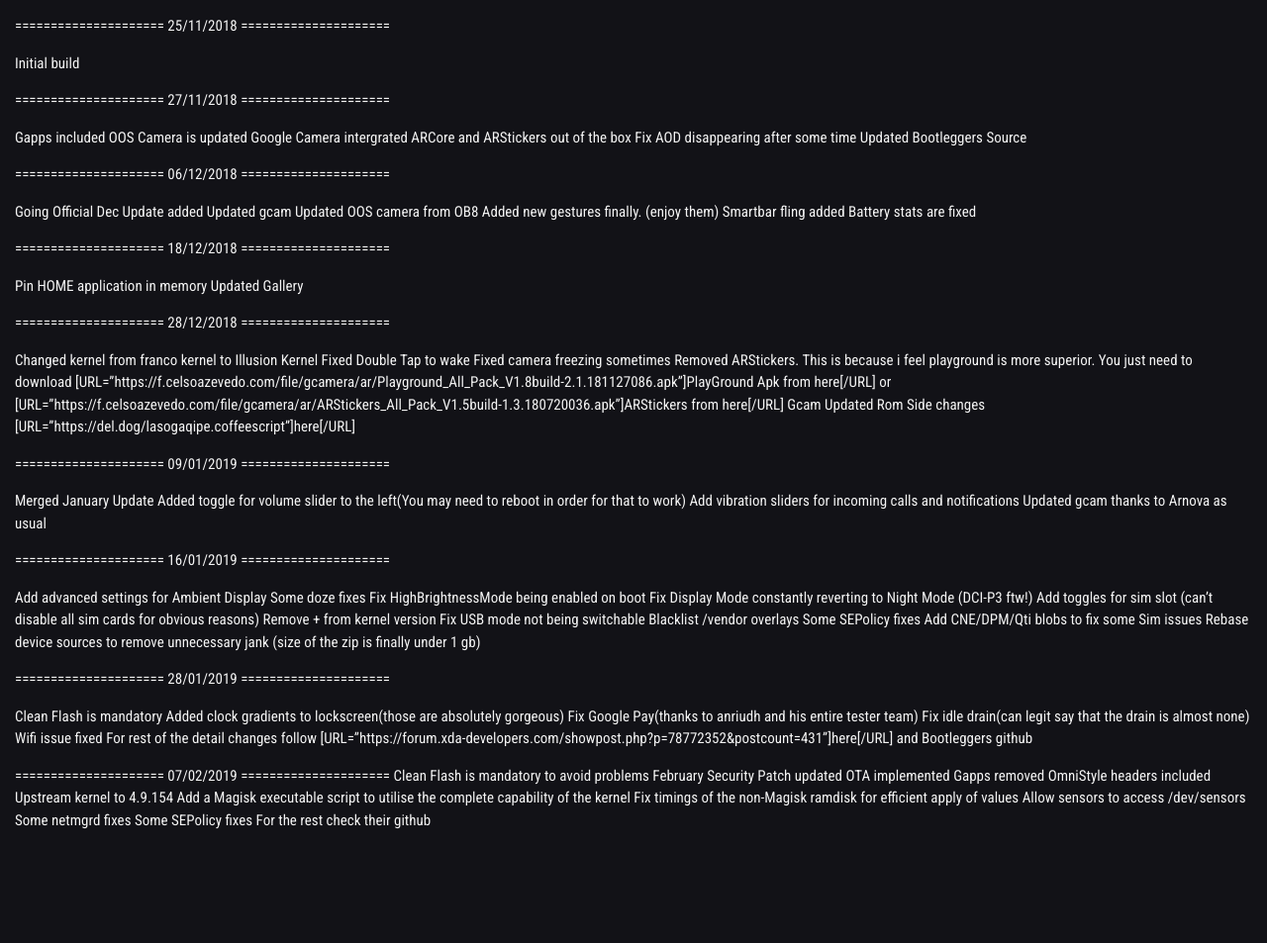
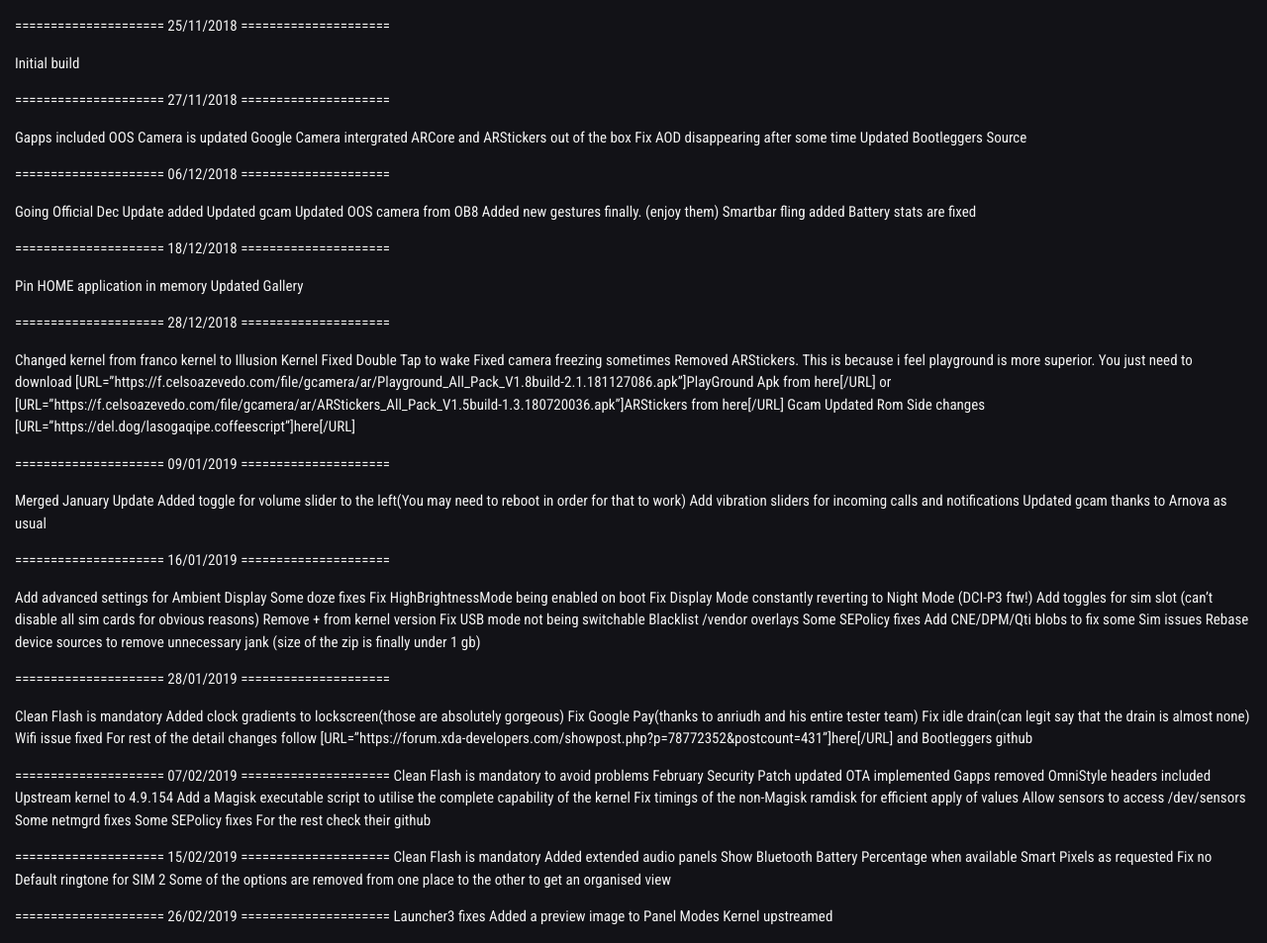
Before and after one commit to tyazx/BootleggersROM-Devices.github.io, a Jekyll site: the page built from _changelog/enchilada.md, in a window 1280 px wide. Shown: the whole page at 99% size. Built offline with Jekyll 4.4.1, drawn with Linux system fonts in a browser that asks for light colours; nearby versions of some CDN libraries; before the commit the page ends 900 px from its top, so only the background shows below that.

Commit message:
Update enchilada.md

```diff
--- a/_changelog/enchilada.md
+++ b/_changelog/enchilada.md
@@ -100,3 +100,20 @@ Allow sensors to access /dev/sensors
 Some netmgrd fixes
 Some SEPolicy fixes
 For the rest check their github
+
+=====================
+    15/02/2019
+=====================
+Clean Flash is mandatory
+Added extended audio panels
+Show Bluetooth Battery Percentage when available
+Smart Pixels as requested
+Fix no Default ringtone for SIM 2
+Some of the options are removed from one place to the other to get an organised view
+
+=====================
+    26/02/2019
+=====================
+Launcher3 fixes
+Added a preview image to Panel Modes
+Kernel upstreamed
```
